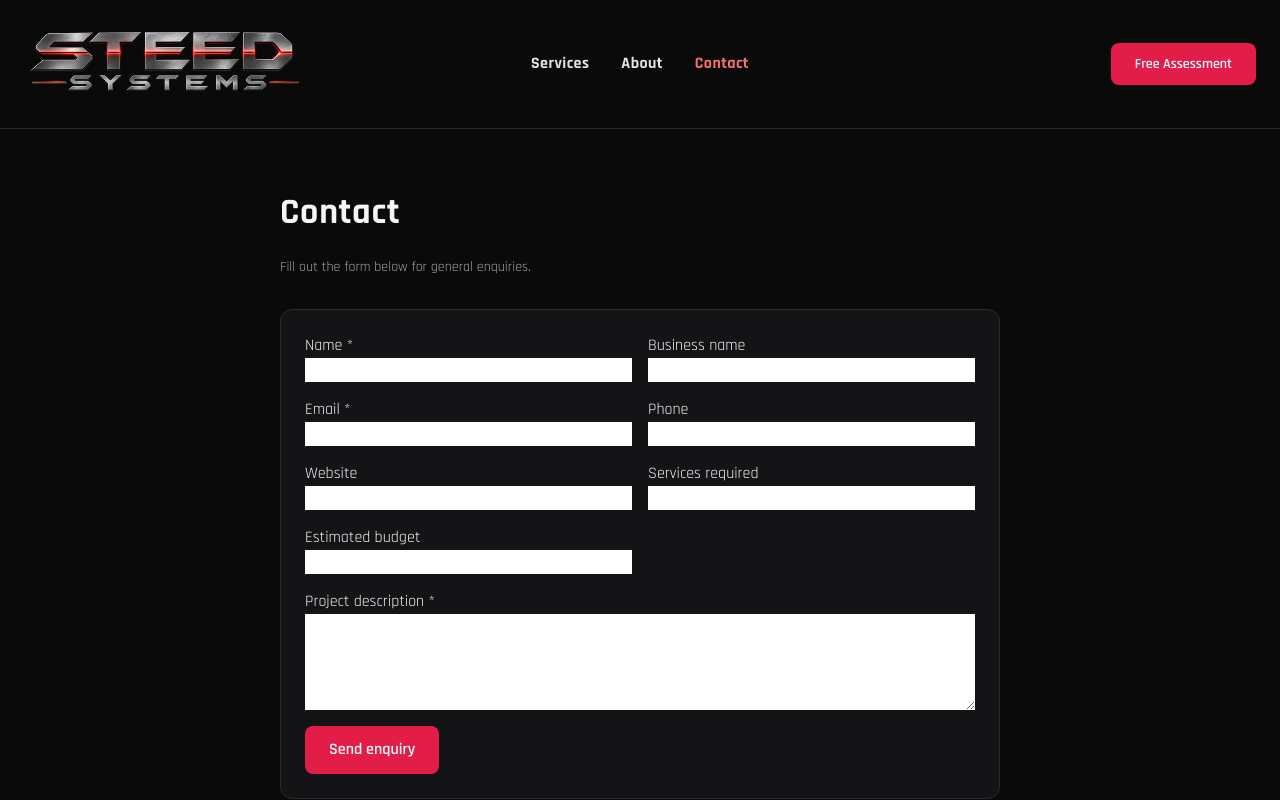
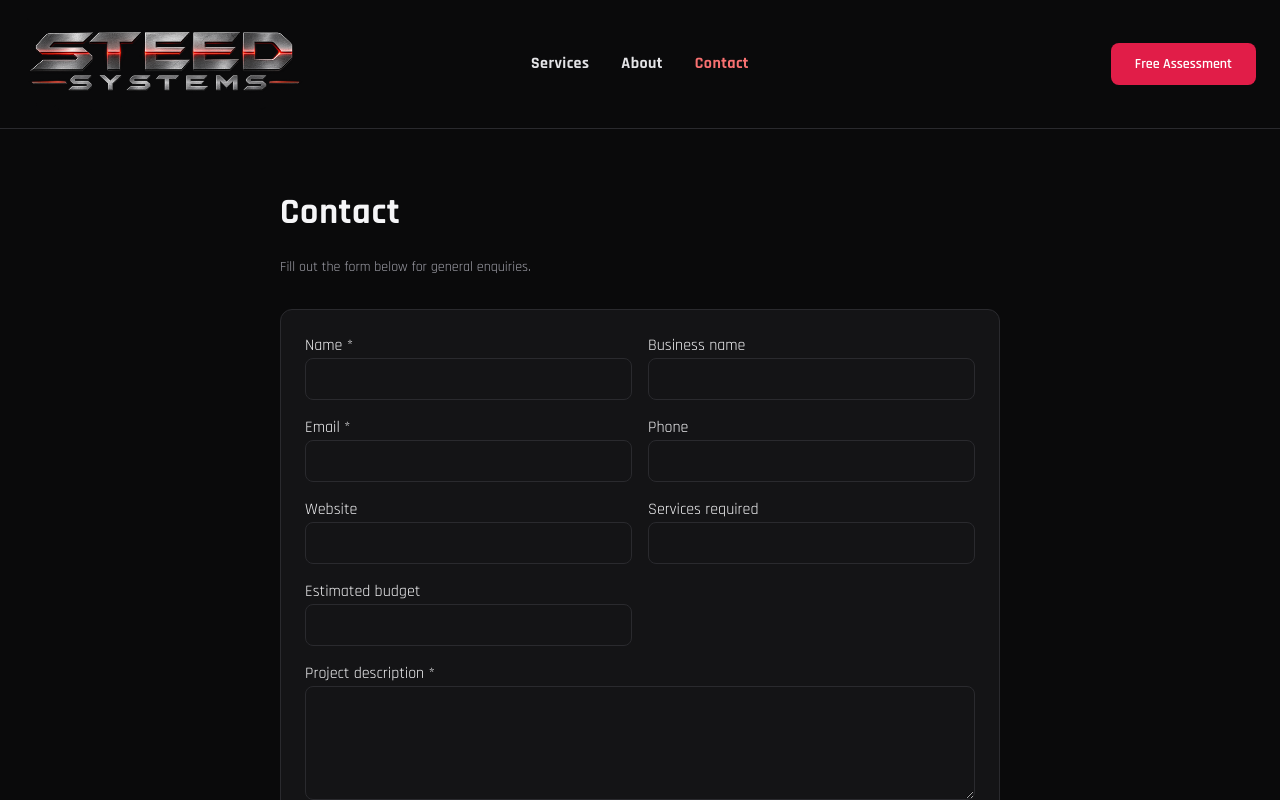
Before and after one commit to EvanSteed/steed-systems, a React (Vite) app: page /contact in a window 1280 px wide. Shown: the top 800 px of the page. Built offline with nearby package versions, Linux system fonts and the light colour scheme.

Commit message:
Form input text color

```diff
--- a/src/index.css
+++ b/src/index.css
@@ -39,3 +39,7 @@ h1,h2,h3,h4 { font-family: 'Rajdhani', system-ui, sans-serif; letter-spacing: 0.
 
 .hero-word { opacity: 0; }
 header.scrolled { background: #0a0a0b; }
+
+.field-input { width:100%; background:#141416; border:1px solid #2a2a2e; border-radius:8px; padding:.5rem .75rem; color:#f4f4f5; outline:none; font-family:inherit; font-size:1rem; }
+.field-input:focus { border-color:#e11d48; }
+textarea.field-input { resize: vertical; }
```
